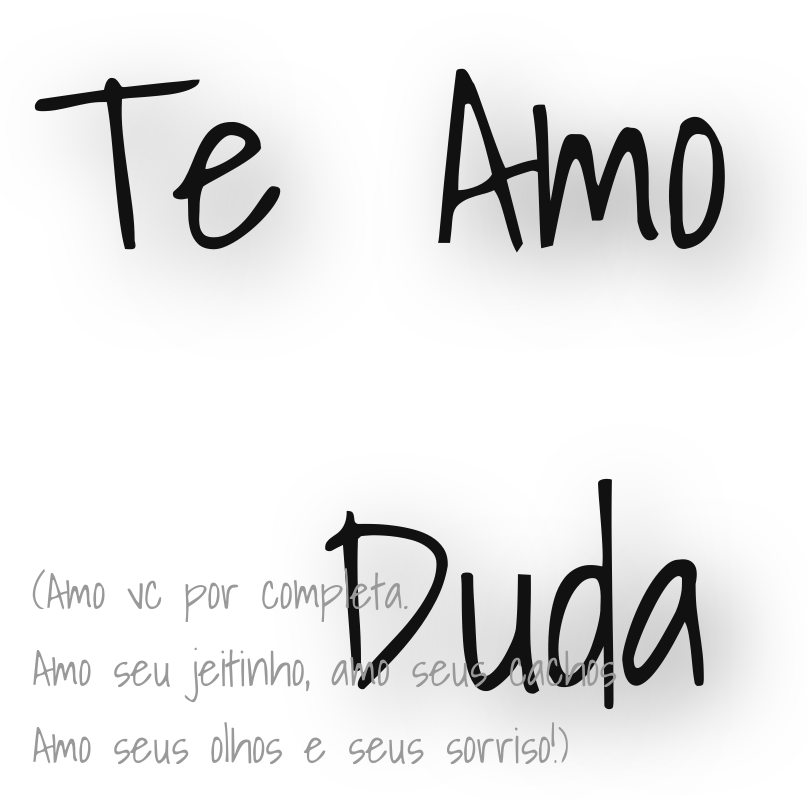
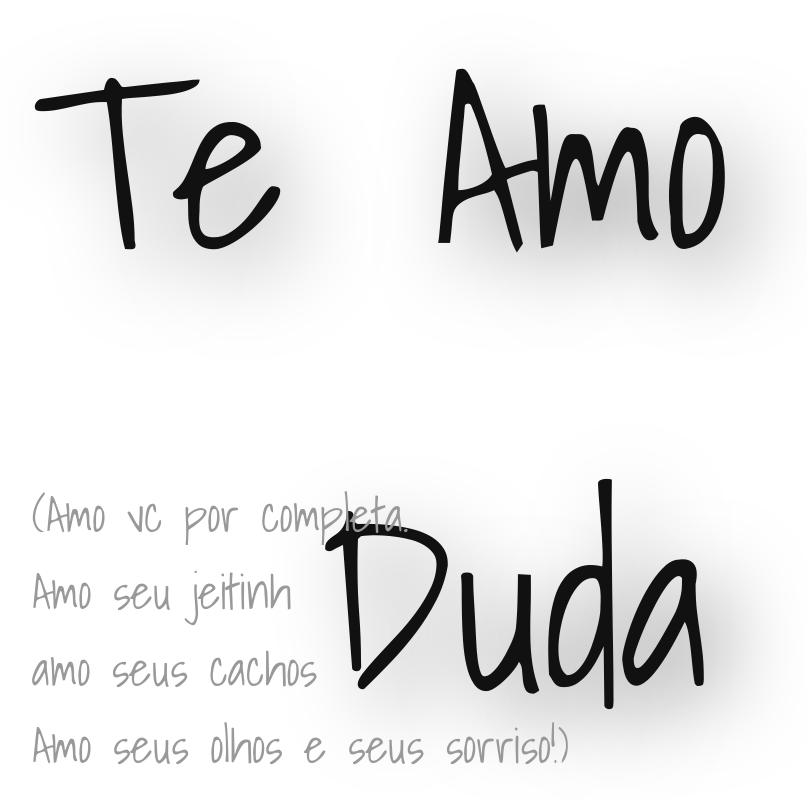
Before and after one commit to ricardond/I_Love_You, a plain HTML site: page index.html in a window 1280 px wide. Shown: the whole page, without its empty margins (248-1055 px from the left). Drawn offline with nearby package versions, Linux system fonts and the light colour scheme.

Commit message:
Update index.html

```diff
--- a/index.html
+++ b/index.html
@@ -26,7 +26,7 @@
   <label for="ck2">Amo</label>
   <input type="checkbox" id="ck3" onClick="check()"/>
   <label for="ck3">Duda</label>
-  <span>(Amo vc por completa. <br>Amo seu jeitinho, amo seus cachos<br> Amo seus olhos e seus sorriso!)</span>
+  <span>(Amo vc por completa. <br>Amo seu jeitinh<br> amo seus cachos<br> Amo seus olhos e seus sorriso!)</span>
 </div>
 </form>
 <!-- partial -->
```
